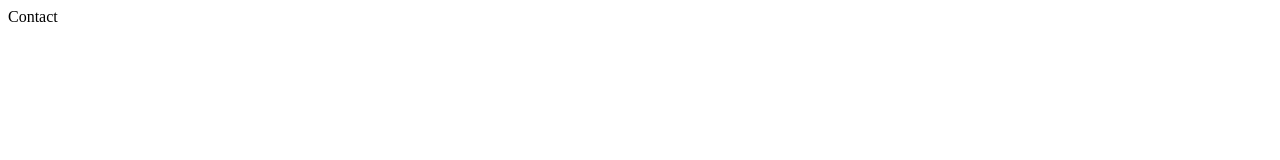
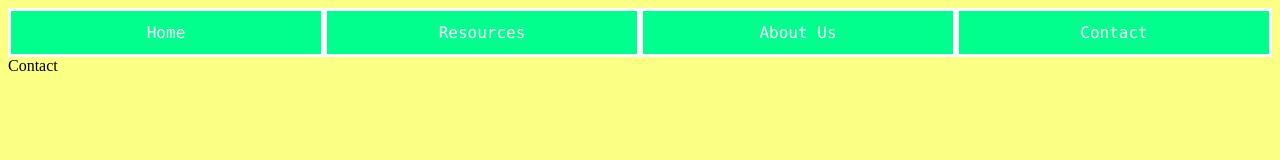
Before and after one commit to voicesofunityghs/voicesofunityghs.github.io, a plain HTML site: page contact.html in a window 1280 px wide. Drawn offline with Linux system fonts and the light colour scheme.

Commit message:
Update contact.html

```diff
--- a/contact.html
+++ b/contact.html
@@ -1,6 +1,15 @@
 <!doctype html>
 <html>
+    <head>
+        <link rel="stylesheet" href="styles.css">
+    </head>
     <body>
+        <ul class="active" >
+            <li><a href="index.html">Home</a></li>
+            <li><a href="resources.html">Resources</a></li>
+            <li><a href="about.html">About Us</a></li>
+            <li><a href="contact.html">Contact</a></li>
+        </ul>
         Contact
     </body>
 </html>
```
